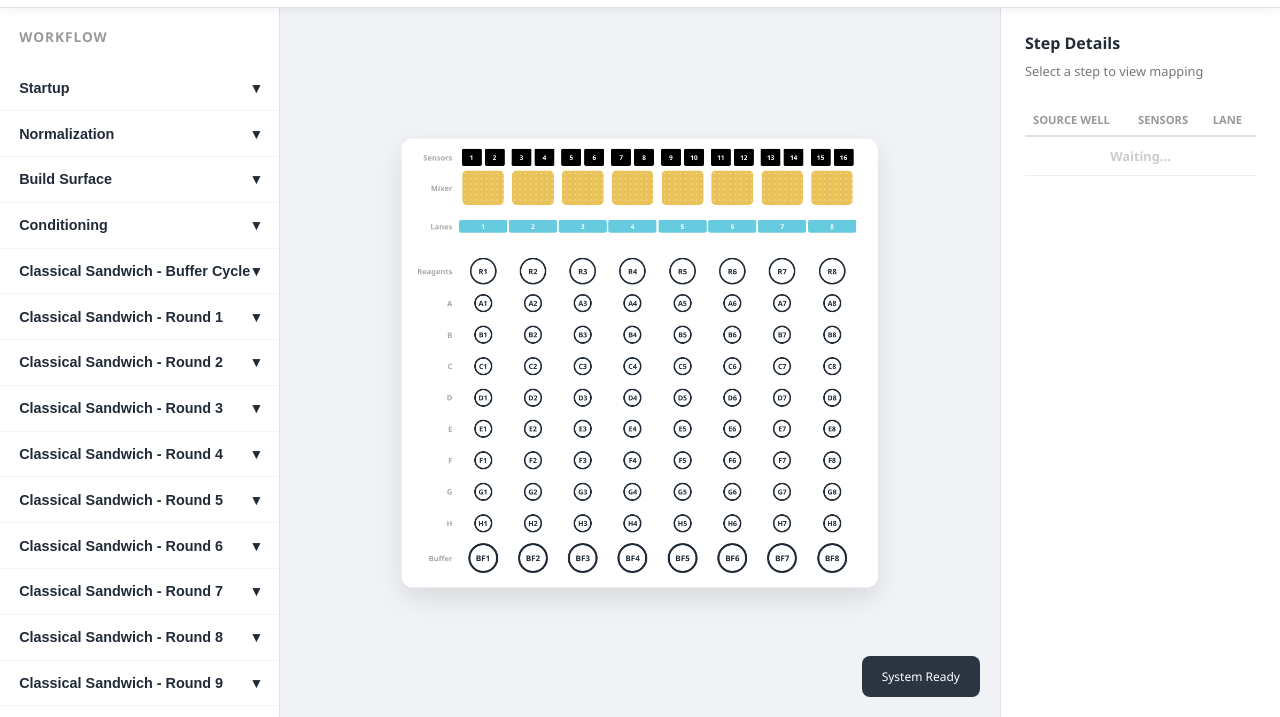
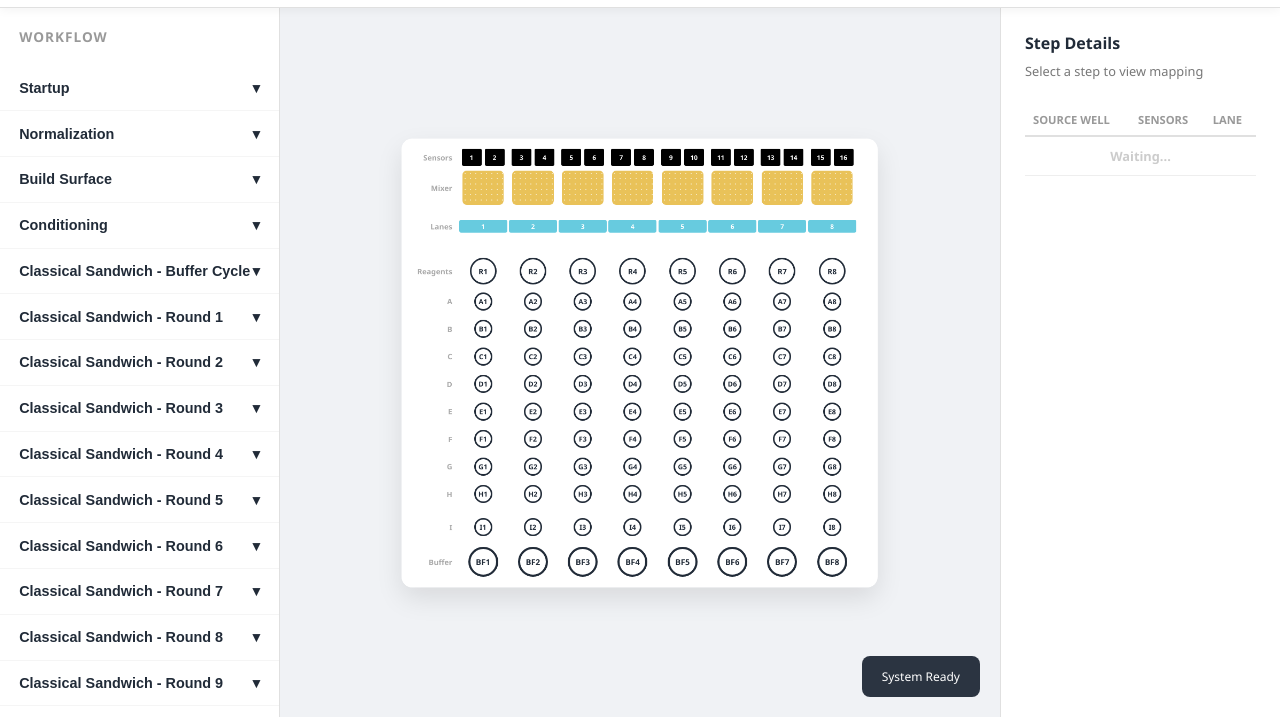
Before and after one commit to nicoya-support/Epitope-Binning-Fluidics, a plain HTML site: page index.html in a window 1280 px wide. Shown: the part 83-800 px from the top of the page. Drawn offline with Linux system fonts and the light colour scheme.

Commit message:
Update index.html

```diff
--- a/index.html
+++ b/index.html
@@ -708,7 +708,7 @@
             addRow('Lanes', 'lane');
             addRow('', 'gap');
             addRow('Reagents', 'well-r');
-            ['A','B','C','D','E','F','G','H'].forEach(r => addRow(r, 'well-s', r));
+            ['A','B','C','D','E','F','G','H', 'I'].forEach(r => addRow(r, 'well-s', r));
             addRow('Buffer', 'well-bf');
         }
 
```
